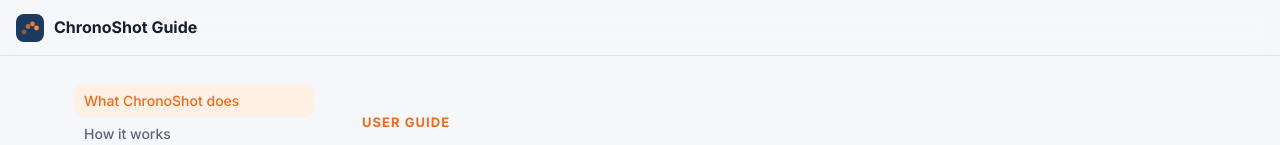
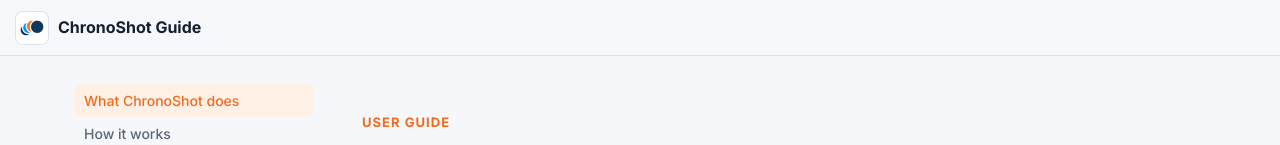
Before and after one commit to JKHoodles/chronoshot-guide, a plain HTML site: page index.html in a window 1280 px wide. Shown: the top 145 px of the page. Drawn offline with Linux system fonts and the light colour scheme.

Commit message:
Use the app icon for the guide's logo and favicon
Co-Authored-By: Claude Opus 5.5 <noreply@anthropic.com>

```diff
--- a/index.html
+++ b/index.html
@@ -5,6 +5,8 @@
 <meta name="viewport" content="width=device-width, initial-scale=1">
 <title>ChronoShot User Guide</title>
 <meta name="description" content="How to turn a sports video into one chronophotograph with ChronoShot: choosing a clip, the import review, every editor menu, and export.">
+<link rel="icon" type="image/png" sizes="32x32" href="favicon.png">
+<link rel="apple-touch-icon" href="apple-touch-icon.png">
 <link rel="preconnect" href="https://fonts.googleapis.com">
 <link rel="preconnect" href="https://fonts.gstatic.com" crossorigin>
 <link href="https://fonts.googleapis.com/css2?family=Inter:wght@400;500;600;700;800&display=swap" rel="stylesheet">
@@ -73,10 +75,9 @@ img { max-width: 100%; height: auto; display: block; }
 .brand { display: flex; align-items: center; gap: 10px; font-weight: 700; color: var(--text); }
 .brand:hover { text-decoration: none; }
 .brand-mark {
-  width: 28px; height: 28px; border-radius: 8px; background: var(--navy);
-  display: grid; place-items: center;
+  width: 32px; height: 32px; border-radius: 7px;
+  box-shadow: 0 0 0 1px var(--line);
 }
-.brand-mark svg { width: 20px; height: 20px; }
 .topbar .spacer { flex: 1; }
 .menu-button {
   display: none; border: 1px solid var(--line); background: var(--surface); color: var(--text);
@@ -195,9 +196,7 @@ footer { border-top: 1px solid var(--line); margin-top: 64px; padding-top: 20px;
 
 <header class="topbar">
   <a class="brand" href="#top">
-    <span class="brand-mark" aria-hidden="true">
-      <svg viewBox="0 0 20 20"><circle cx="4" cy="14" r="2.4" fill="#ff8a3d" opacity=".45"/><circle cx="8" cy="8.5" r="2.4" fill="#ff8a3d" opacity=".65"/><circle cx="12.5" cy="6" r="2.4" fill="#ff8a3d" opacity=".85"/><circle cx="16.5" cy="10" r="2.4" fill="#ff8a3d"/></svg>
-    </span>
+    <img class="brand-mark" src="images/app-icon-64.png" alt="" width="32" height="32">
     ChronoShot Guide
   </a>
   <span class="spacer"></span>
```
Also changed, not shown: apple-touch-icon.png (added), favicon.png (added), images/app-icon-64.png (added).
